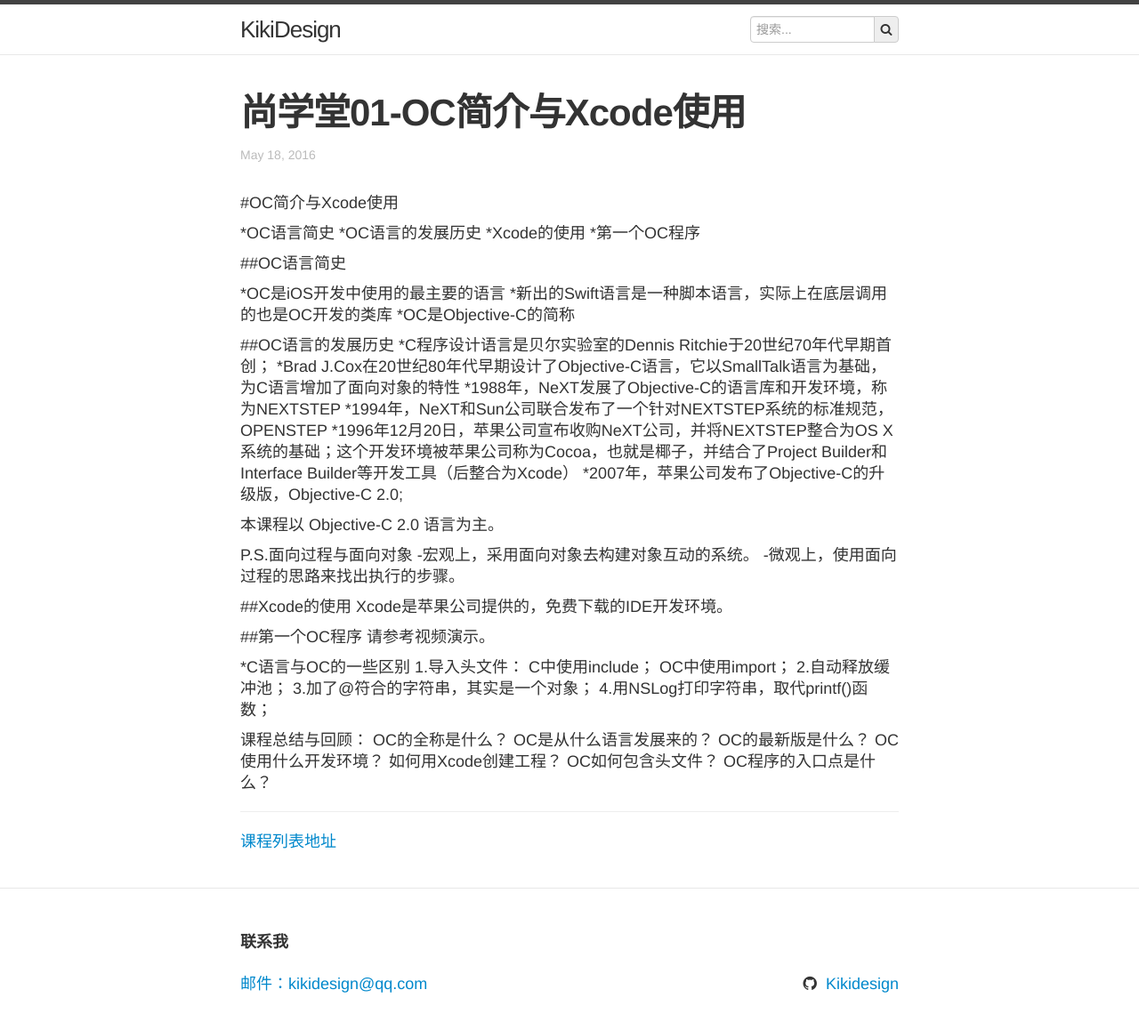
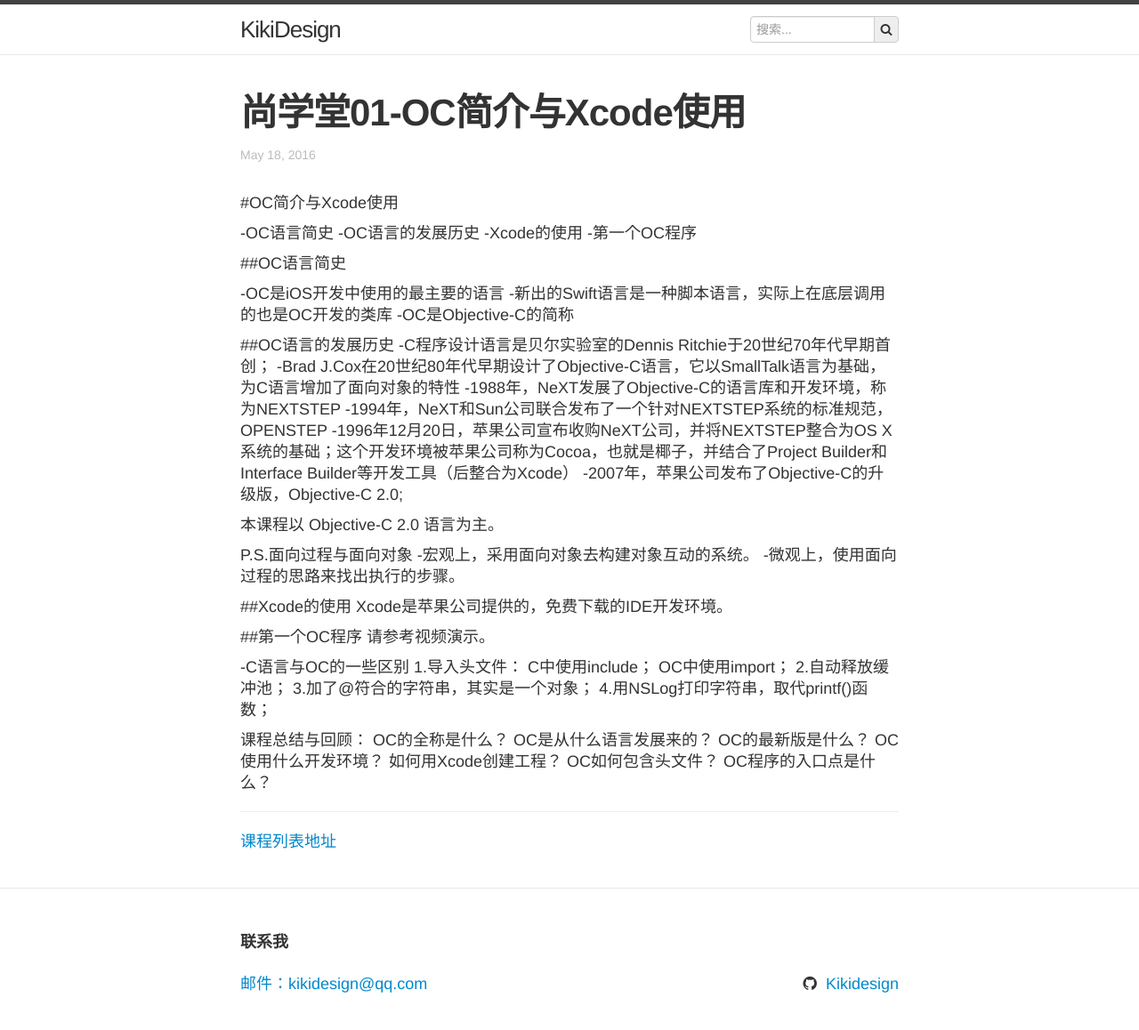
Before and after one commit to kikidesign/kikidesign.github.io, a Jekyll site: the page built from _posts/2016-05-18-尚学堂01-OC简介与Xcode使用.md, in a window 1280 px wide. Shown: the whole page at 89% size. Built offline with Jekyll 4.4.1, drawn with Linux system fonts in a browser that asks for light colours.

Commit message:
OC简介和Xcode的使用

```diff
--- a/_posts/2016-05-18-尚学堂01-OC简介与Xcode使用.md
+++ b/_posts/2016-05-18-尚学堂01-OC简介与Xcode使用.md
@@ -7,24 +7,24 @@ categories: iOS Objective-C
 
 #OC简介与Xcode使用
 
-*OC语言简史
-*OC语言的发展历史
-*Xcode的使用
-*第一个OC程序
+-OC语言简史
+-OC语言的发展历史
+-Xcode的使用
+-第一个OC程序
 
 ##OC语言简史
 
-*OC是iOS开发中使用的最主要的语言
-*新出的Swift语言是一种脚本语言，实际上在底层调用的也是OC开发的类库
-*OC是Objective-C的简称
+-OC是iOS开发中使用的最主要的语言
+-新出的Swift语言是一种脚本语言，实际上在底层调用的也是OC开发的类库
+-OC是Objective-C的简称
 
 ##OC语言的发展历史
-*C程序设计语言是贝尔实验室的Dennis Ritchie于20世纪70年代早期首创；
-*Brad J.Cox在20世纪80年代早期设计了Objective-C语言，它以SmallTalk语言为基础，为C语言增加了面向对象的特性
-*1988年，NeXT发展了Objective-C的语言库和开发环境，称为NEXTSTEP
-*1994年，NeXT和Sun公司联合发布了一个针对NEXTSTEP系统的标准规范，OPENSTEP
-*1996年12月20日，苹果公司宣布收购NeXT公司，并将NEXTSTEP整合为OS X系统的基础；这个开发环境被苹果公司称为Cocoa，也就是椰子，并结合了Project Builder和Interface Builder等开发工具（后整合为Xcode）
-*2007年，苹果公司发布了Objective-C的升级版，Objective-C 2.0;
+-C程序设计语言是贝尔实验室的Dennis Ritchie于20世纪70年代早期首创；
+-Brad J.Cox在20世纪80年代早期设计了Objective-C语言，它以SmallTalk语言为基础，为C语言增加了面向对象的特性
+-1988年，NeXT发展了Objective-C的语言库和开发环境，称为NEXTSTEP
+-1994年，NeXT和Sun公司联合发布了一个针对NEXTSTEP系统的标准规范，OPENSTEP
+-1996年12月20日，苹果公司宣布收购NeXT公司，并将NEXTSTEP整合为OS X系统的基础；这个开发环境被苹果公司称为Cocoa，也就是椰子，并结合了Project Builder和Interface Builder等开发工具（后整合为Xcode）
+-2007年，苹果公司发布了Objective-C的升级版，Objective-C 2.0;
 
 本课程以 Objective-C 2.0 语言为主。
 
@@ -38,7 +38,7 @@ Xcode是苹果公司提供的，免费下载的IDE开发环境。
 ##第一个OC程序
 请参考视频演示。
 
-*C语言与OC的一些区别
+-C语言与OC的一些区别
 1.导入头文件：
 C中使用include；
 OC中使用import；
```
Also changed, not shown: other parts of _posts/2016-05-18-尚学堂01-OC简介与Xcode使用.md (+1 -3 lines), _posts/2016-05-18-尚学堂02-类和对象.md (+2 -2 lines), 1 other file.
